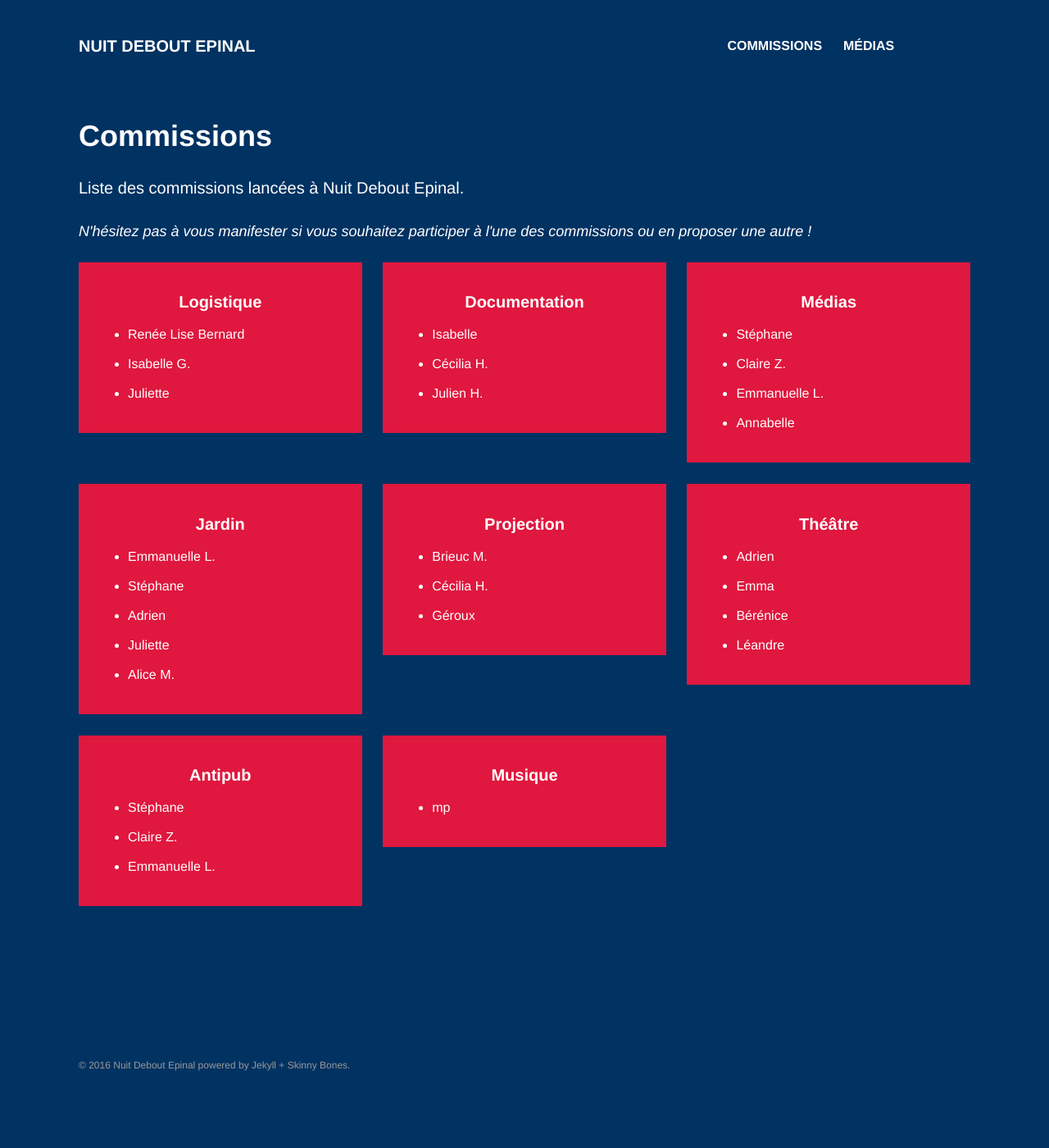
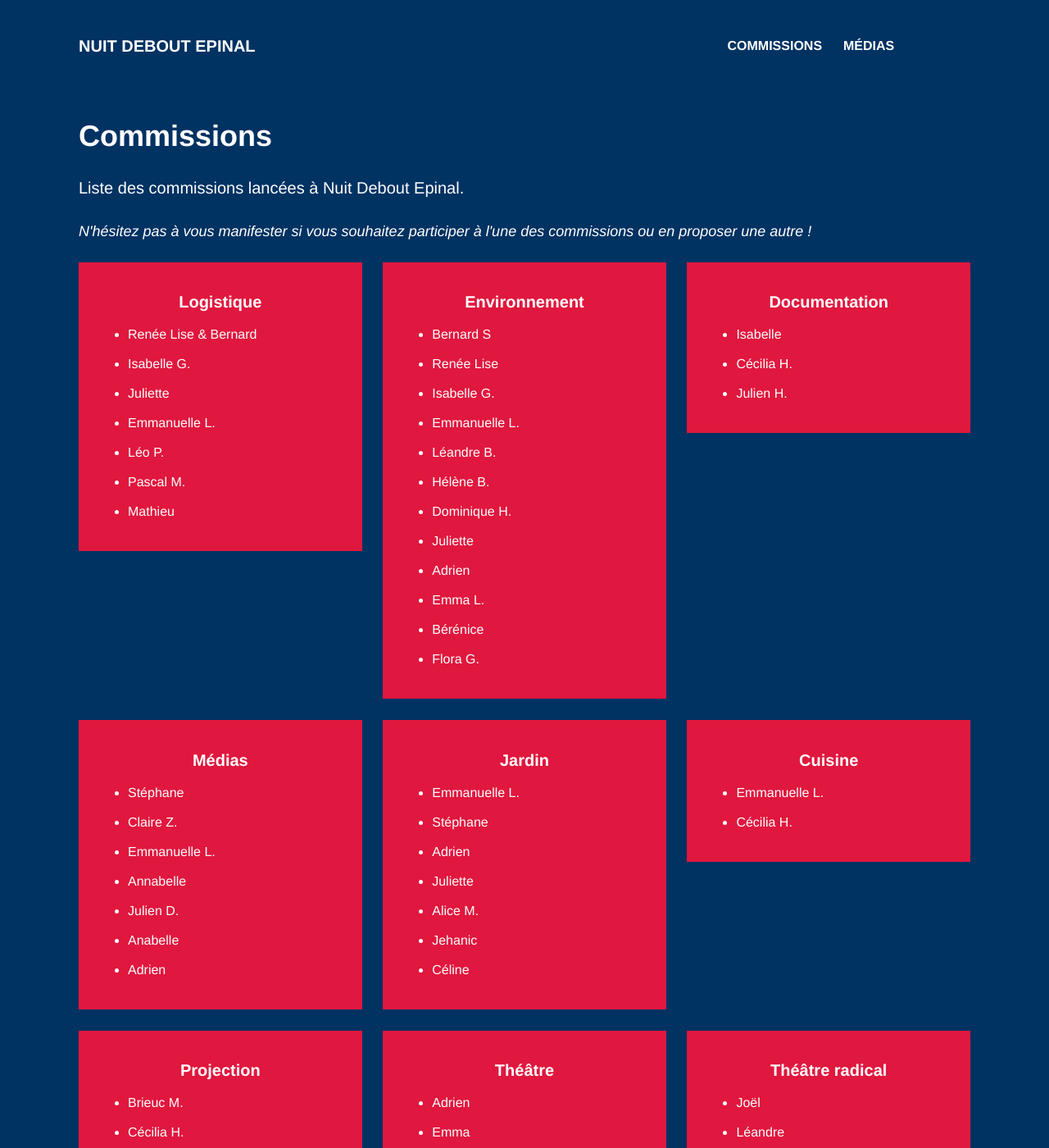
Before and after one commit to clairezed/nuit-debout-epinal, a Jekyll site: the page built from commissions.html, in a window 1280 px wide and 1400 px high. Shown: the whole window at 82% size. Built offline with Jekyll 4.4.1, drawn with Linux system fonts in a browser that asks for light colours; some of the changed text lies outside the part shown.

Commit message:
ajout de commission

```diff
--- a/_data/commissions.yml
+++ b/_data/commissions.yml
@@ -1,6 +1,10 @@
 - title: Logistique
   coordination_link: https://framapad.org/
-  members: ["Renée Lise Bernard", "Isabelle G.", "Juliette"]
+  members: ["Renée Lise & Bernard", "Isabelle G.", "Juliette", "Emmanuelle L.", "Léo P.", "Pascal M.", "Mathieu"]
+
+- title: Environnement
+  coordination_link: https://framapad.org/
+  members: ["Bernard S", "Renée Lise", "Isabelle G.", "Emmanuelle L.", "Léandre B.", "Hélène B.", "Dominique H.", "Juliette", "Adrien", "Emma L.", "Bérénice", "Flora G."]
 
 - title: Documentation
   coordination_link: https://framapad.org/
@@ -9,26 +13,44 @@
 
 - title: Médias
   coordination_link: https://framapad.org/
-  members: ["Stéphane", "Claire Z.", "Emmanuelle L.", "Annabelle"]
+  members: ["Stéphane", "Claire Z.", "Emmanuelle L.", "Annabelle", "Julien D.", "Anabelle", "Adrien"]
 
 - title: Jardin
   coordination_link: https://framapad.org/
-  members: ["Emmanuelle L.", "Stéphane", "Adrien", "Juliette", "Alice M."]
+  members: ["Emmanuelle L.", "Stéphane", "Adrien", "Juliette", "Alice M.", "Jehanic", "Céline"]
 
+- title: Cuisine
+  coordination_link: https://framapad.org/
+  members: ["Emmanuelle L.", "Cécilia H."]
 
 - title: Projection
   coordination_link: https://framapad.org/
-  members: ["Brieuc M.", "Cécilia H.", "Géroux"]
-
+  members: ["Brieuc M.", "Cécilia H.", "Géroux", "Isabelle G."]
 
 - title: Théâtre
   coordination_link: https://framapad.org/
-  members: ["Adrien", "Emma", "Bérénice", "Léandre"]
+  members: ["Adrien", "Emma", "Bérénice"]
+
+- title: Théâtre radical
+  coordination_link: https://framapad.org/
+  members: ["Joël", "Léandre", "Antoine", "Brieuc"]
 
 - title: Antipub
   coordination_link: https://framapad.org/
-  members: ["Stéphane", "Claire Z.", "Emmanuelle L."]
+  members: ["Stéphane", "Claire Z.", "Emmanuelle L.", "Cécilia H", "Elodie", "Brieuc M"]
 
 - title: Musique
   coordination_link: https://framapad.org/
-  members: ["mp"]
+  members: ["MP", "Joël", "Mathieu"]
+
+- title: Projet de société
+  coordination_link: https://framapad.org/
+  members: ["l'autre Léo P", "Stéphane", "Cécilia"]
+
+- title: Langue de bois
+  coordination_link: https://framapad.org/
+  members: ["Antoine D.", "Léandre", "Agathe"]
+
+- title: Convergence des luttes
+  coordination_link: https://framapad.org/
+  members: ["Réseau Rêve", "Dominique H", "Stéphane", "l'autre Léo P"]
```
